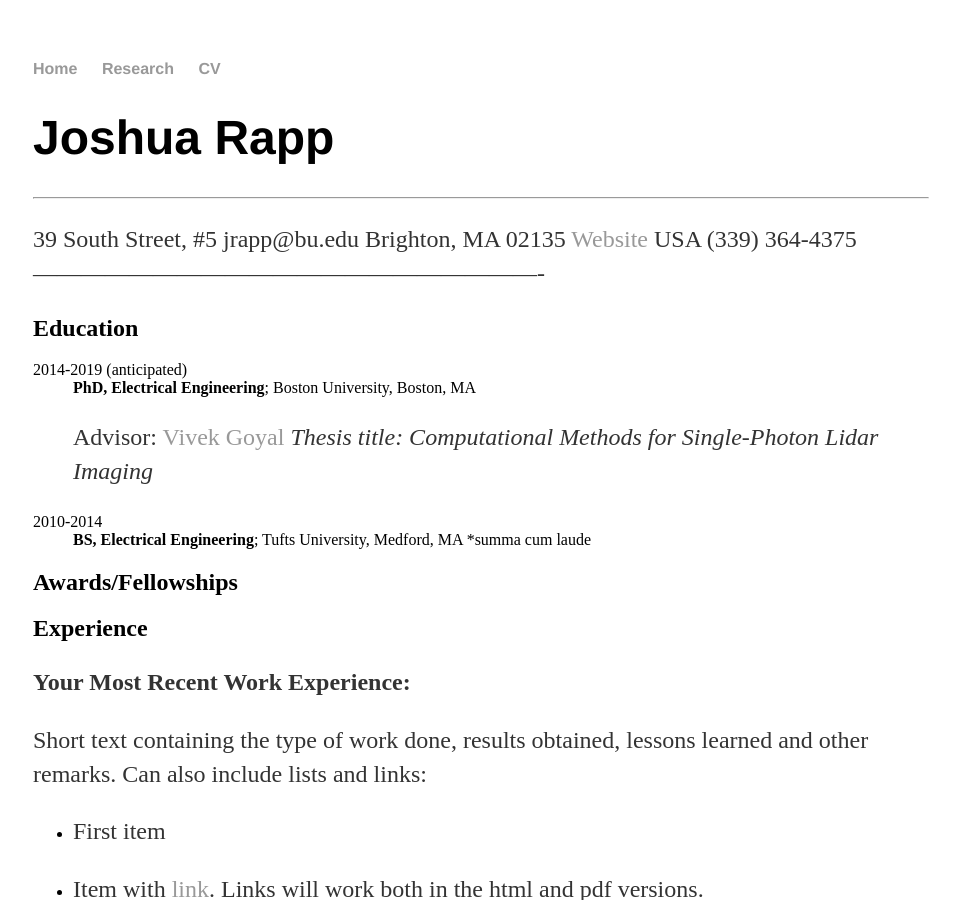
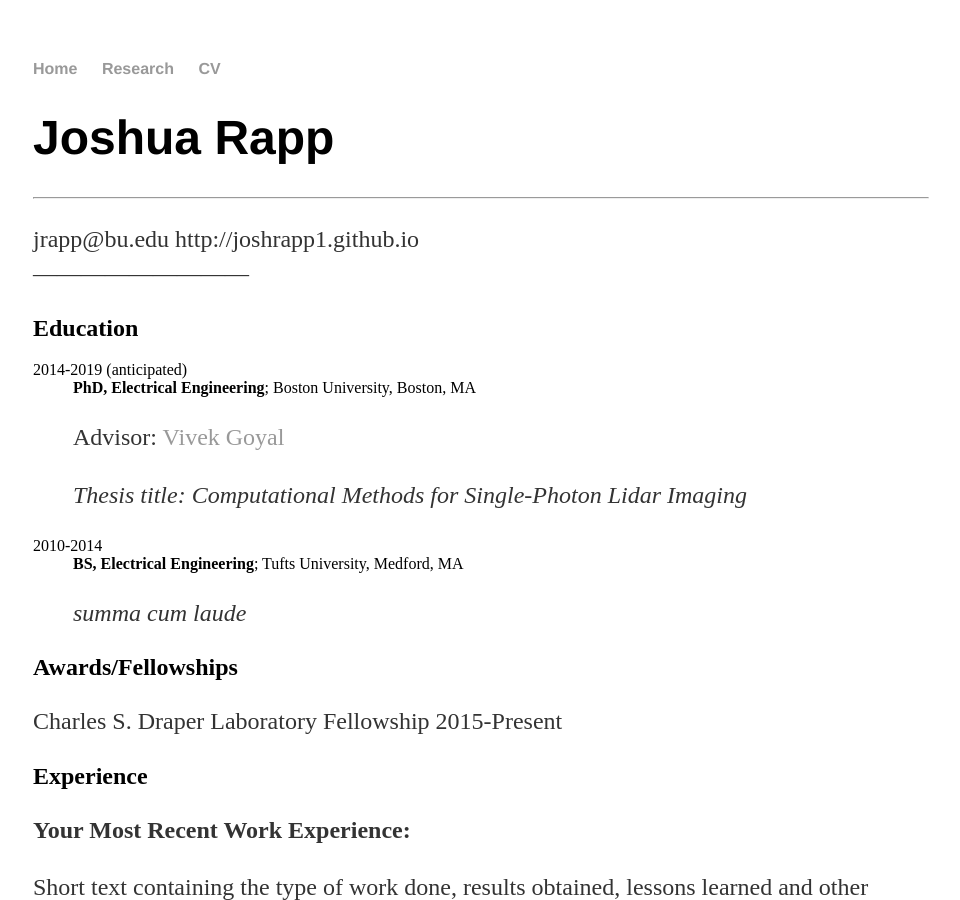
Before and after one commit to joshrapp1/joshrapp1.github.io, a Jekyll site: the page built from cv/index.md, in a window 1280 px wide and 900 px high. Shown: the whole window, without its empty margins (159-1119 px from the left). Built offline with Jekyll 4.4.1, drawn with Linux system fonts in a browser that asks for light colours; our own code applies the rules of GitHub Pages for plain Markdown files.

Commit message:
Update index.md

```diff
--- a/cv/index.md
+++ b/cv/index.md
@@ -1,11 +1,10 @@
 Joshua Rapp
 ============
 
-----------------------------------------------------------------
-39 South Street, #5                                 jrapp@bu.edu
-Brighton, MA 02135         [Website](http://joshrapp1.github.io)
-USA                                               (339) 364-4375
-----------------------------------------------------------------
+---------------------------
+jrapp@bu.edu
+http://joshrapp1.github.io
+---------------------------
 
 Education
 ---------
@@ -14,15 +13,18 @@
 :   **PhD, Electrical Engineering**; Boston University, Boston, MA
 
     Advisor: [Vivek Goyal](http://www.bu.edu/eng/profile/vivek-goyal/)
+
     *Thesis title: Computational Methods for Single-Photon Lidar Imaging*
 
 2010-2014
 :   **BS, Electrical Engineering**; Tufts University, Medford, MA
-    *summa cum laude
+
+    *summa cum laude*
 
 Awards/Fellowships
 ------------------
 
+Charles S. Draper Laboratory Fellowship 2015-Present
 
 
 Experience
```
